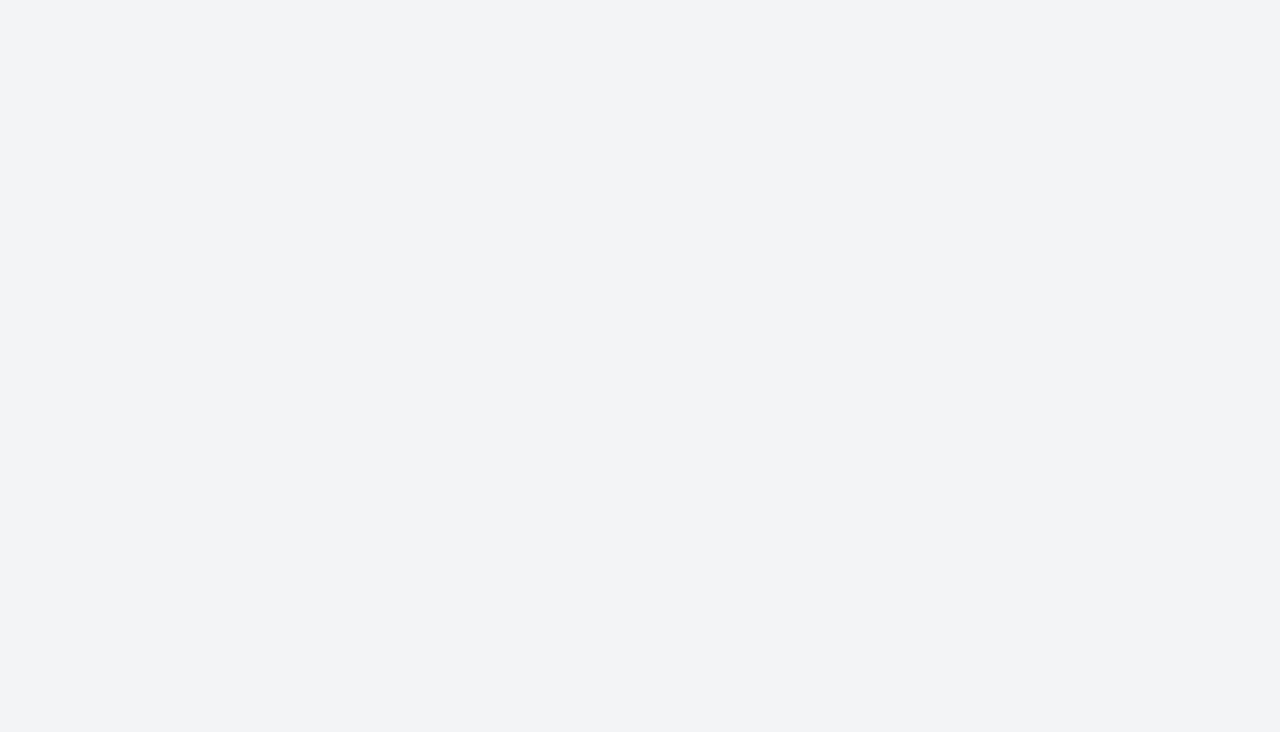
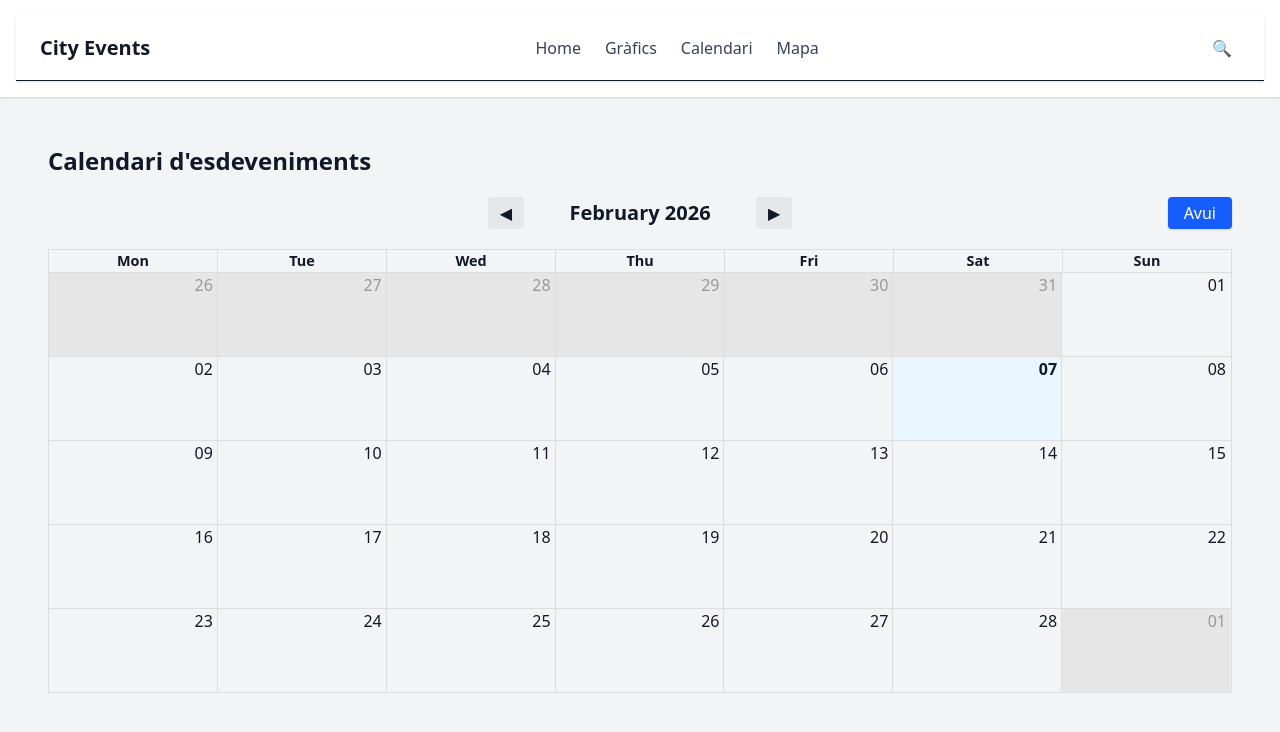
Before and after one commit to triflip/city-events-tracker, a React (Vite) app: page /calendar in a window 1280 px wide. Before the commit this address had no page. Shown: the top 732 px of the page. Built offline with nearby package versions, Linux system fonts and the light colour scheme; no server answers; the database is empty.

Commit message:
Add event modal with blur effect and integrate into calendar

```diff
--- a/package.json
+++ b/package.json
@@ -16,8 +16,10 @@
     "@mui/material": "^7.3.8",
     "@supabase/supabase-js": "^2.94.0",
     "chart.js": "^4.5.1",
+    "date-fns": "^4.1.0",
     "leaflet": "^1.9.4",
     "react": "^19.2.0",
+    "react-big-calendar": "^1.19.4",
     "react-chartjs-2": "^5.3.1",
     "react-dom": "^19.2.0",
     "react-leaflet": "^5.0.0",
--- /dev/null
+++ b/src/components/ui/EventModal.jsx
@@ -0,0 +1,39 @@
+export default function EventModal({ event, onClose }) {
+  if (!event) return null;
+
+  return (
+    <div className="fixed inset-0 flex items-center justify-center z-9999">
+      <div
+        className="bg-white p-6 rounded shadow-lg w-96 relative"
+        onClick={(e) => e.stopPropagation()}
+      >
+        <button
+          onClick={onClose}
+          className="absolute top-2 right-2 text-gray-600 hover:text-black text-xl"
+        >
+          ✕
+        </button>
+
+
+        <h2 className="text-2xl font-bold mb-4">{event.title}</h2>
+
+        <p className="mb-2">
+          <strong>Data:</strong> {event.start.toLocaleDateString()}
+        </p>
+
+        {event.description && (
+          <p className="mt-2 text-gray-700">{event.description}</p>
+        )}
+
+        {event.image_url && (
+  <img
+    src={event.image_url}
+    alt={event.title}
+    className="mt-4 w-full rounded shadow"
+  />
+)}
+
+      </div>
+    </div>
+  );
+}
--- /dev/null
+++ b/src/pages/Calendar.jsx
@@ -0,0 +1,105 @@
+import { useState } from "react";
+import { Calendar, dateFnsLocalizer } from "react-big-calendar";
+import { format, parse, startOfWeek, getDay } from "date-fns";
+import { es } from "date-fns/locale";
+import { useLoadEvents } from "../hooks/useLoadEvents";
+import "react-big-calendar/lib/css/react-big-calendar.css";
+import EventModal from "../components/ui/EventModal";
+
+const locales = { es };
+
+const localizer = dateFnsLocalizer({
+  format,
+  parse,
+  startOfWeek: () => startOfWeek(new Date(), { weekStartsOn: 1 }),
+  getDay,
+  locales,
+});
+
+function CustomToolbar({ label, onNavigate }) {
+  return (
+    <div className="relative flex items-center justify-center mb-4 min-h-10">
+      <div className="flex items-center gap-4">
+        <button
+          type="button"
+          onClick={() => onNavigate("PREV")}
+          className="px-3 py-1 bg-gray-200 rounded hover:bg-gray-300 transition-colors"
+        >
+          ◀
+        </button>
+
+        <span className="text-xl font-semibold min-w-50 text-center">
+          {label}
+        </span>
+
+        <button
+          type="button"
+          onClick={() => onNavigate("NEXT")}
+          className="px-3 py-1 bg-gray-200 rounded hover:bg-gray-300 transition-colors"
+        >
+          ▶
+        </button>
+      </div>
+
+      <div className="absolute right-0">
+        <button
+          type="button"
+          onClick={() => onNavigate("TODAY")}
+          className="px-4 py-1 bg-blue-600 text-white rounded hover:bg-blue-700 shadow-sm font-medium transition-colors"
+        >
+          Avui
+        </button>
+      </div>
+    </div>
+  );
+}
+
+export default function CalendarPage() {
+  const { events, loading, error } = useLoadEvents();
+  const [currentDate, setCurrentDate] = useState(new Date());
+  const [selectedEvent, setSelectedEvent] = useState(null);
+  const [isModalOpen, setIsModalOpen] = useState(false);
+
+  if (loading) return <p className="p-6">Carregant esdeveniments...</p>;
+  if (error) return <p className="p-6 text-red-600">Error carregant dades</p>;
+
+  const calendarEvents = events.map((ev) => ({
+    title: ev.title,
+    start: new Date(ev.date),
+    end: new Date(ev.date),
+    description: ev.description,
+    image_url: ev.image_url,
+  }));
+
+  return (
+    <div className="p-6">
+      <h1 className="text-2xl font-bold mb-4">Calendari d'esdeveniments</h1>
+
+      <div className={isModalOpen ? "blur-sm pointer-events-none" : ""}>
+        <Calendar
+          localizer={localizer}
+          events={calendarEvents}
+          startAccessor="start"
+          endAccessor="end"
+          date={currentDate}
+          onNavigate={(newDate) => setCurrentDate(newDate)}
+          onSelectEvent={(event) => {
+            setSelectedEvent(event);
+            setIsModalOpen(true);
+          }}
+          views={["month", "week", "day", "agenda"]}
+          defaultView="month"
+          components={{ toolbar: CustomToolbar }}
+          style={{ height: 500 }}
+        />
+      </div>
+      {isModalOpen && (
+  <EventModal
+    event={selectedEvent}
+    onClose={() => setIsModalOpen(false)}
+  />
+)}
+
+    </div>
+  );
+}
--- a/src/pages/Home.jsx
+++ b/src/pages/Home.jsx
@@ -22,7 +22,7 @@ export default function Home() {
   if (loading) return <p className="p-6">Carregant...</p>;
   if (error) return <p className="p-6 text-red-600">Error carregant events</p>;
 
-  // Aplicar filtres
+
   const filteredEvents = events.filter(event => {
     if (!filters.query) return true;
 
--- a/src/routes/AppRoutes.jsx
+++ b/src/routes/AppRoutes.jsx
@@ -2,6 +2,7 @@ import { BrowserRouter, Routes, Route } from "react-router-dom";
 import MainLayout from "../layout/MainLayout";
 import Home from "../pages/Home";
 import Charts from "../pages/Charts";
+import CalendarPage from "../pages/Calendar";
 import MapPage from "../pages/Map";
 import EventCreate from "../pages/Events/EventCreate";
 import EventEdit from "../pages/Events/EventEdit";
@@ -16,6 +17,7 @@ export function AppRoutes() {
         <Route element={<MainLayout />}>
           <Route path="/" element={<Home />} />
           <Route path="/charts" element={<Charts />} />
+          <Route path="/calendar" element={<CalendarPage />} />
 
           <Route path="/map" element={<MapPage />} />
 
```
Also changed, not shown: 1 other file (tests, documents, lock files or other folders).
